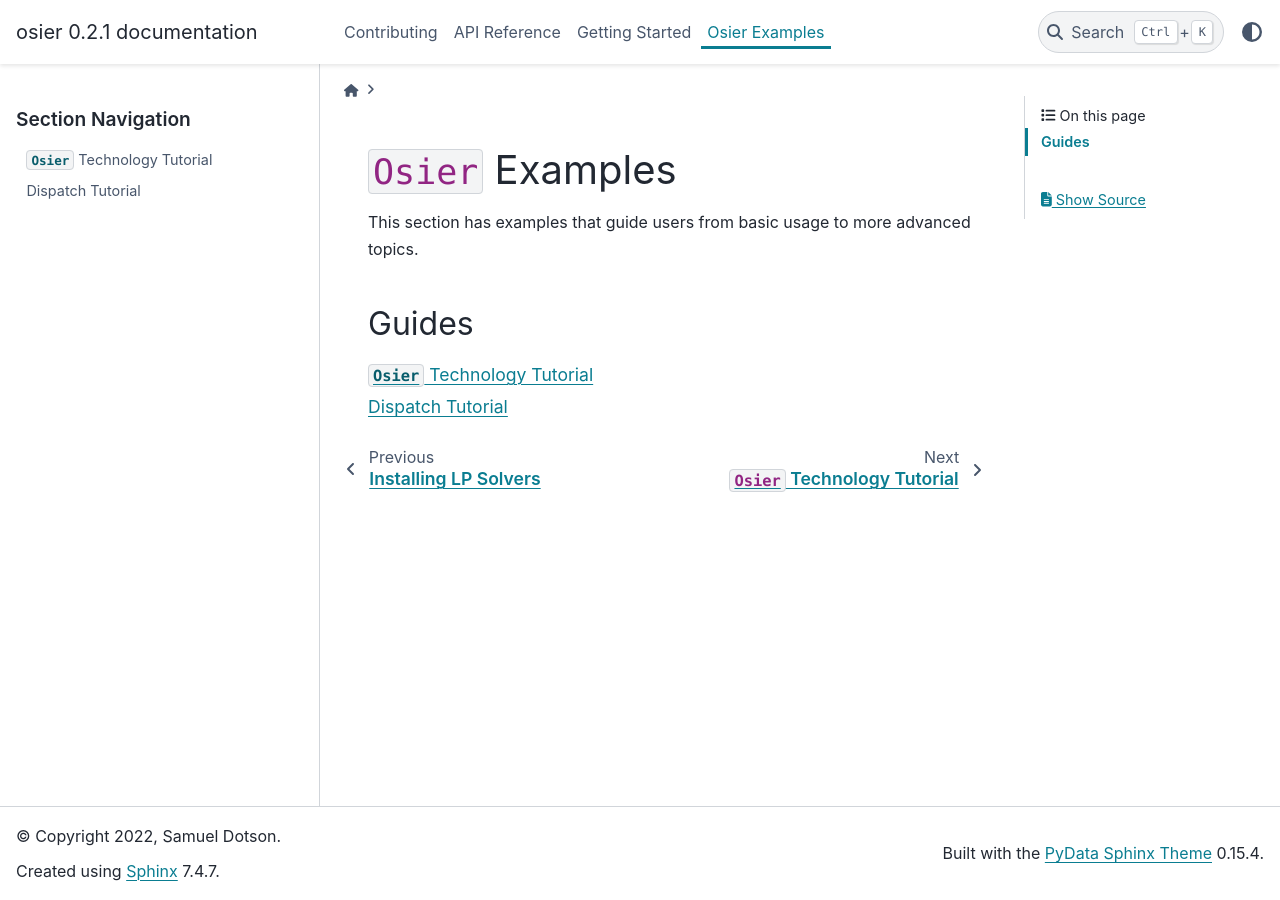
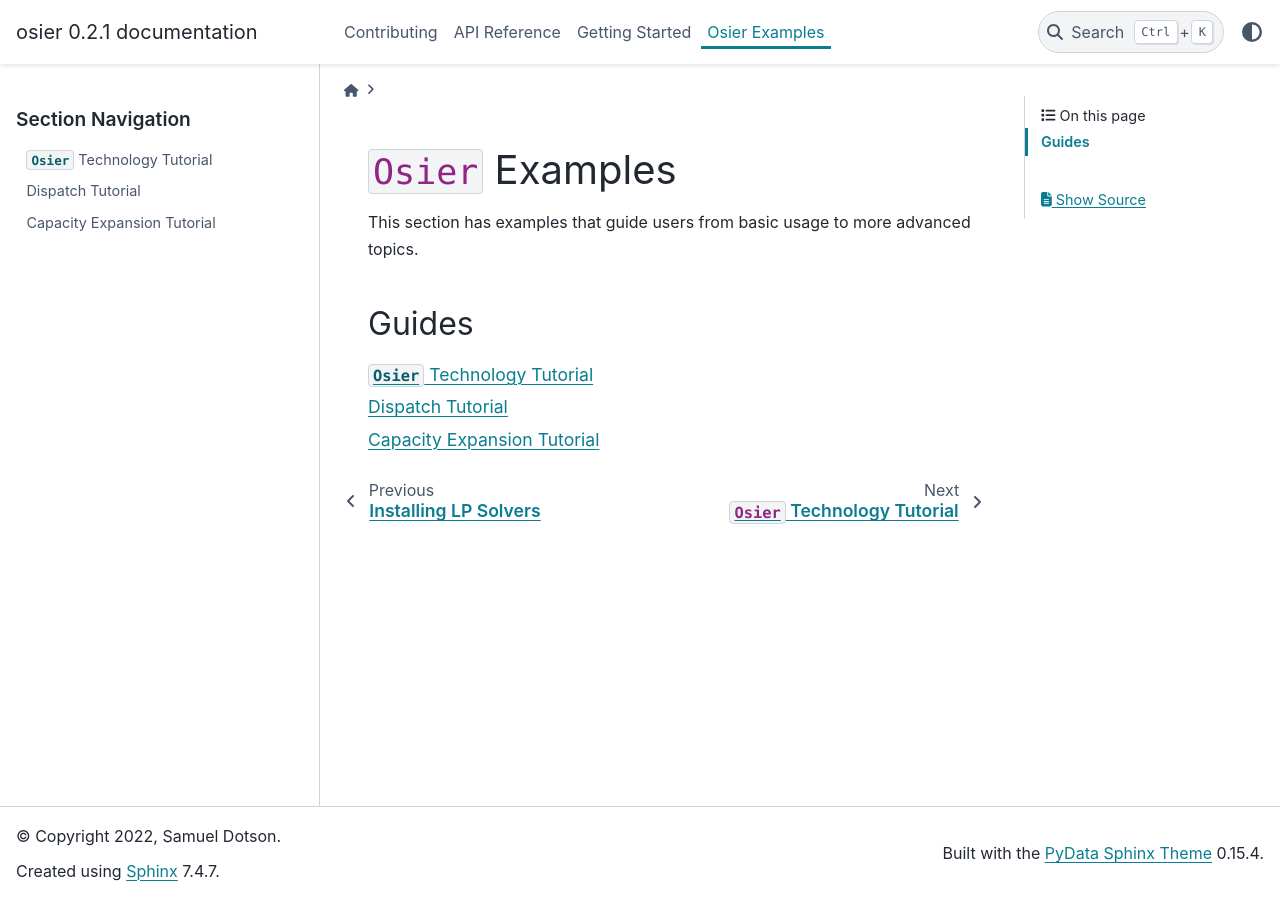
Before and after one commit to arfc/osier, a Sphinx documentation site: the page built from docs/source/examples/index.md, in a window 1280 px wide. Built offline with Sphinx 7.4.7 and the PyData theme 0.15.4, drawn with Linux system fonts in a browser that asks for light colours.

Commit message:
adds cap expansion tutorial to navigation

````diff
--- a/docs/source/examples/index.md
+++ b/docs/source/examples/index.md
@@ -10,4 +10,5 @@
 
 tech_tutorial
 dispatch_tutorial
+capacity_expansion_tutorial
 ```
````
